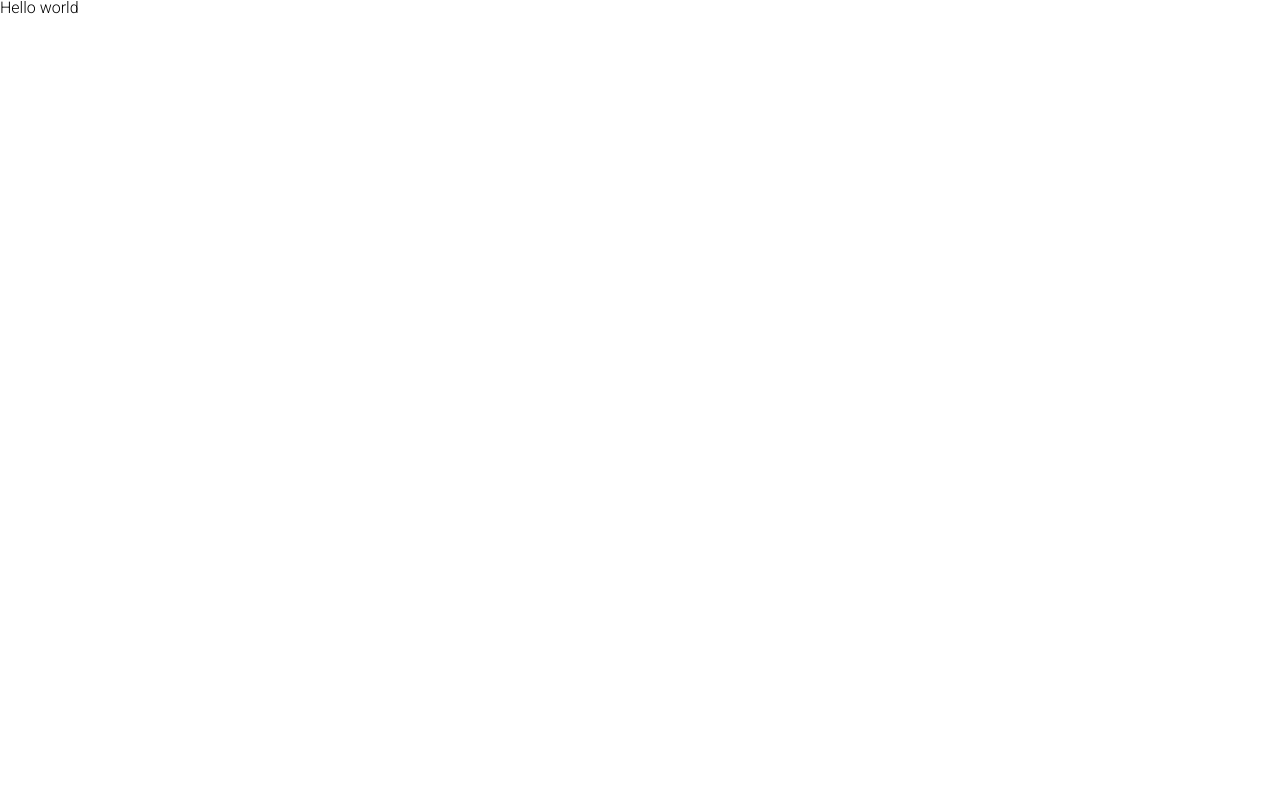
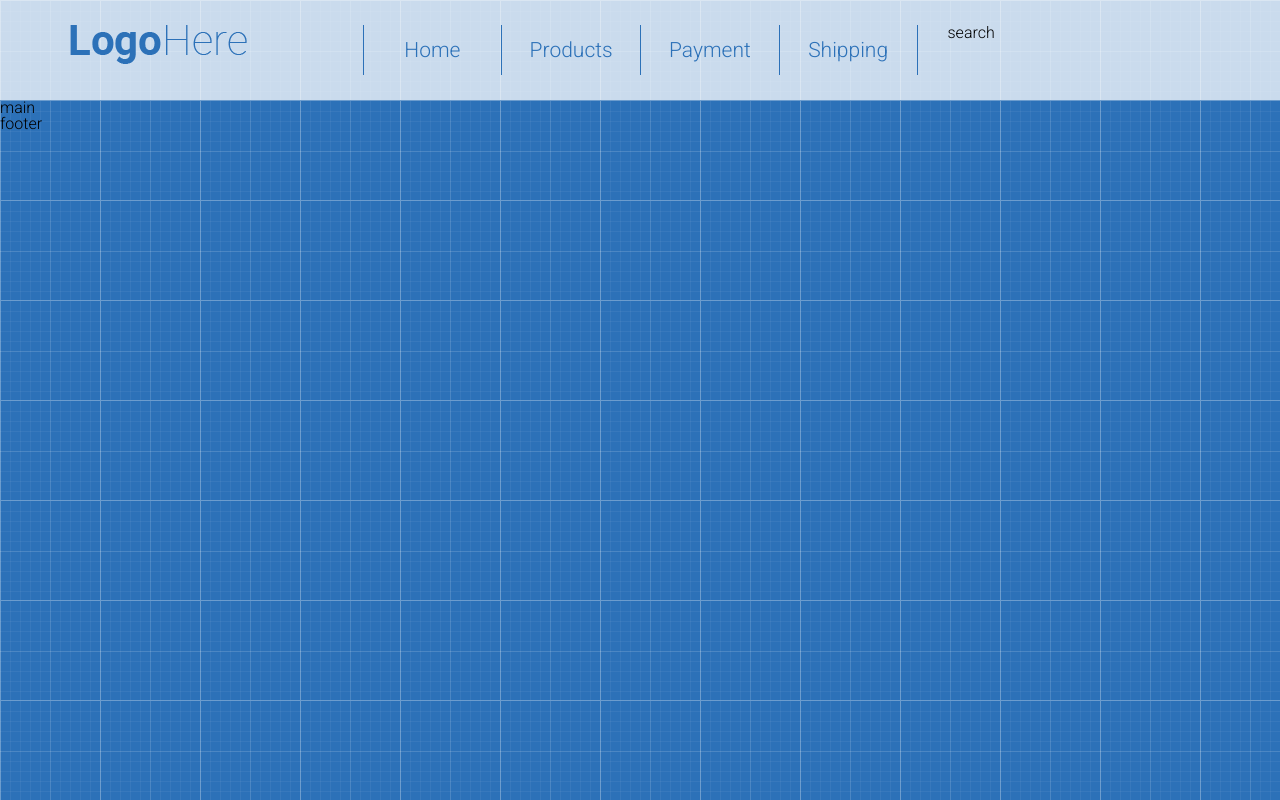
Before and after one commit to kznkv-skillup/t.github.io, a plain HTML site: page index.html in a window 1280 px wide. Drawn offline with Linux system fonts and the light colour scheme.

Commit message:
fix task

```diff
--- a/index.html
+++ b/index.html
@@ -9,6 +9,29 @@
 	<link rel="stylesheet" href="style.css">
 </head>
 <body>
-	<h1>Hello world</h1>
+	<header class="header">
+		<div class="container">
+			<div class="row">
+				<div class="col-md-3">
+					<a href="">
+						<img src="images/logo.png" alt="">
+					</a>
+				</div>
+				<div class="col-md-6">
+					<nav>
+						<ul class="menu">
+							<li><a href="">Home</a></li>
+							<li><a href="">Products</a></li>
+							<li><a href="">Payment</a></li>
+							<li><a href="">Shipping</a></li>
+						</ul>
+					</nav>
+				</div>
+				<div class="col-md-3">search</div>
+			</div>
+		</div>
+	</header>
+	<main class="main">main</main>
+	<footer class="footer">footer</footer>
 </body>
 </html>
--- a/style.css
+++ b/style.css
@@ -1,4 +1,58 @@
-
+* {
+	box-sizing: border-box;
+}
 body {
 	font-family: 'Roboto', sans-serif;
+	background-image: url(images/patt.png);
 }
+.container {
+	width: 1170px;
+	margin: 0 auto;
+	padding-left: 15px;
+	padding-right: 15px;
+}
+.row {
+	margin-left:-15px;
+	margin-right: -15px;
+}
+.col-md-3 {
+	width: 25%;
+}
+.col-md-6 {
+	width: 50%;
+}
+[class*="col-"] {
+	float: left;
+	padding-left:15px;
+	padding-right: 15px;
+}
+.row:after,.menu:after {
+	content: "";
+	clear: both;
+	display: block;
+}
+.header {
+	background-color: rgba(255,255,255,0.75);
+	padding: 25px 0;
+}
+.menu li {
+	width: 25%;
+	float: left;
+	border-left: 1px solid #2c71b8;
+}
+.menu li:last-child {
+	border-right: 1px solid #2c71b8;
+}
+.menu a {
+	height: 50px;
+	display: block;
+	text-decoration: none;
+	text-align: center;
+	line-height: 50px;
+	font-size: 21px;
+	color:#2c71b8;
+}
+.menu a:hover {
+	color:white;
+	background-color: #2c71b8;
+}
```
Also changed, not shown: images/logo.png (added), images/patt.png (added).
